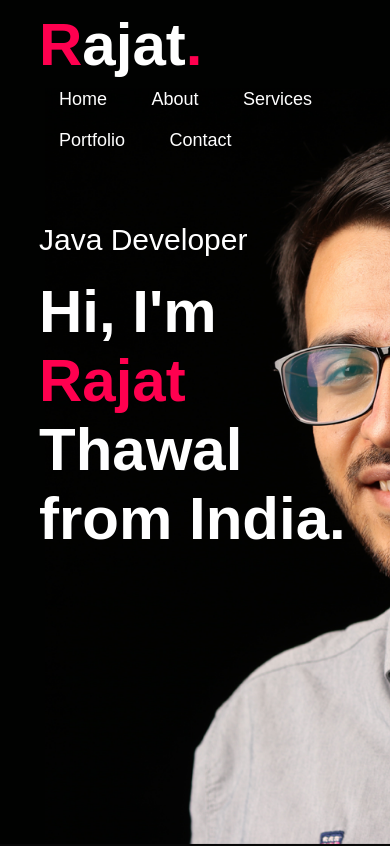
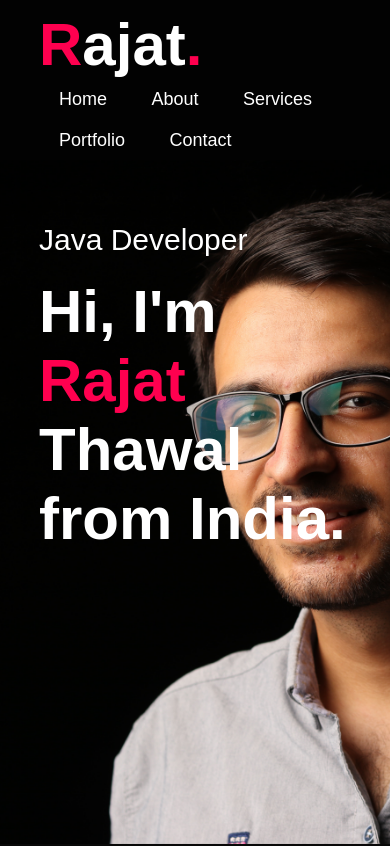
Before and after one commit to rajat4/Personal-portfolio, a plain HTML site: page index.html in a window 390 px wide. Shown: the top 846 px of the page. Drawn offline with Linux system fonts and the light colour scheme.

Commit message:
phone background image

```diff
--- a/style.css
+++ b/style.css
@@ -327,5 +327,7 @@ nav ul li a:hover::after{
  }
  /* -------css for small screens------- */
  @media only screen and (max-width: 600px){
-
+   #header{
+      background-image: url(images/phone-background.png)
+   }
  }
```
